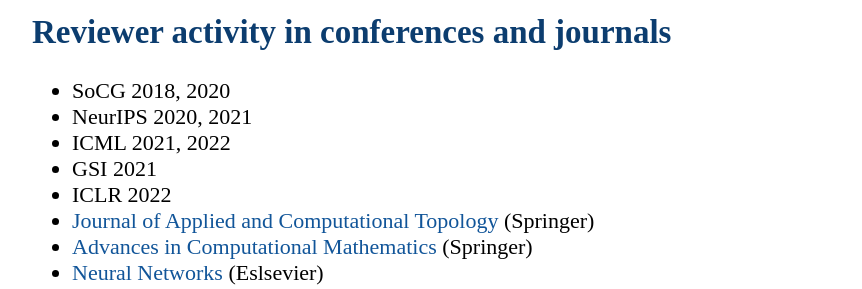
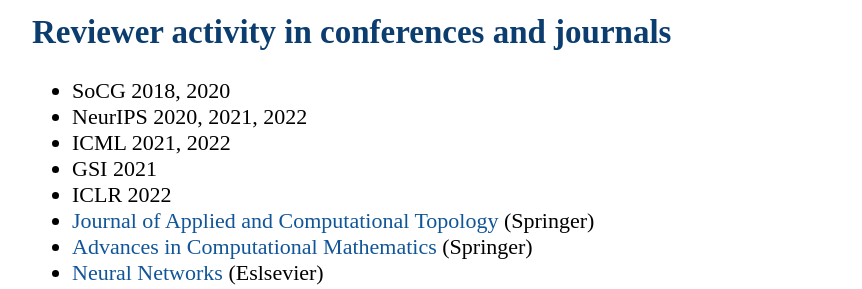
Before and after one commit to tlacombe/tlacombe.github.io, a Jekyll site: the page built from research/index.html, in a window 1280 px wide. Shown: the part 1660-1949 px from the top of the page, without its empty margins (192-1054 px from the left). Built offline with Jekyll 4.4.1, drawn with Linux system fonts in a browser that asks for light colours.

Commit message:
update reviews

```diff
--- a/research/index.html
+++ b/research/index.html
@@ -35,7 +35,7 @@ title: TL - Research
 <h2>Reviewer activity in conferences and journals</h2>
 	<ul>
 		<li> SoCG 2018, 2020 </li>
-		<li> NeurIPS 2020, 2021</li>
+		<li> NeurIPS 2020, 2021, 2022</li>
 		<li> ICML 2021, 2022</li>
 		<li> GSI 2021 </li>
 		<li> ICLR 2022 </li>
```
